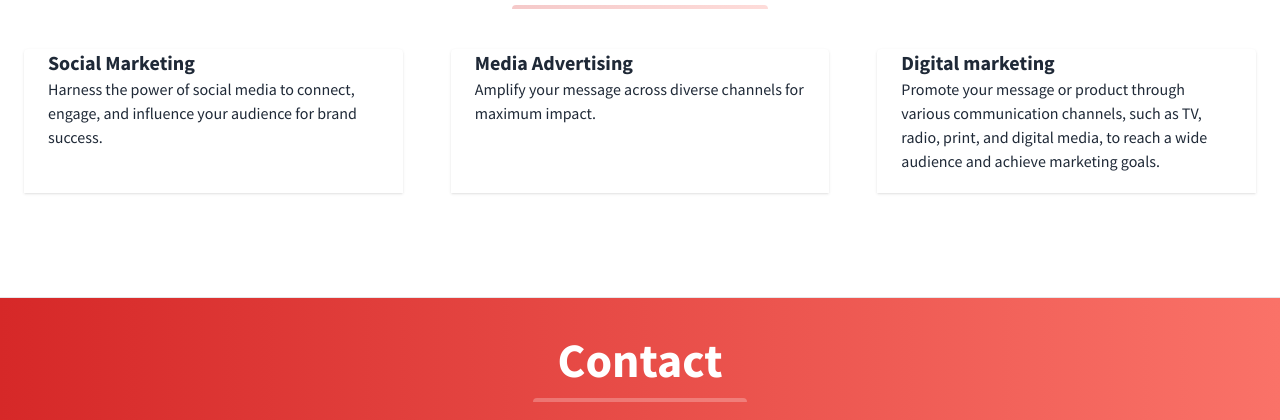
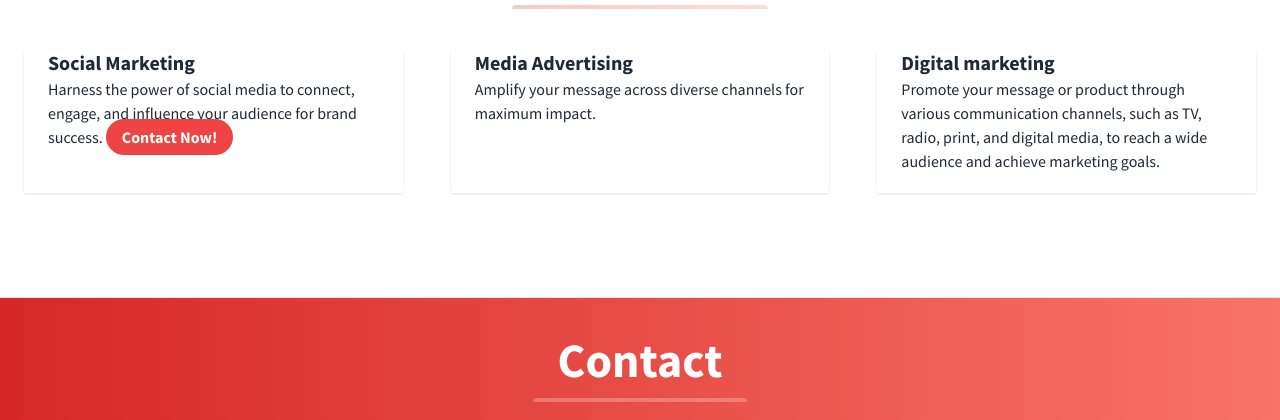
Before and after one commit to Sloffcraft/skillcraft, a plain HTML site: page index.html in a window 1280 px wide. Shown: the part 1353-1773 px from the top of the page. Drawn offline with nearby package versions, Linux system fonts and the light colour scheme.

Commit message:
Update index.html

```diff
--- a/index.html
+++ b/index.html
@@ -176,6 +176,7 @@
                     </div>
                     <p class="text-gray-800 text-base px-6 mb-5">
                         Harness the power of social media to connect, engage, and influence your audience for brand success.
+                        <a id="contact-now" href="https://forms.gle/U47ZincTZENEAMdM8" class="bg-red-500 hover:bg-red-700 text-white font-bold py-2 px-4 rounded-full"> Contact Now! </a>
                     </p>
                 </div>
             </div>
```
